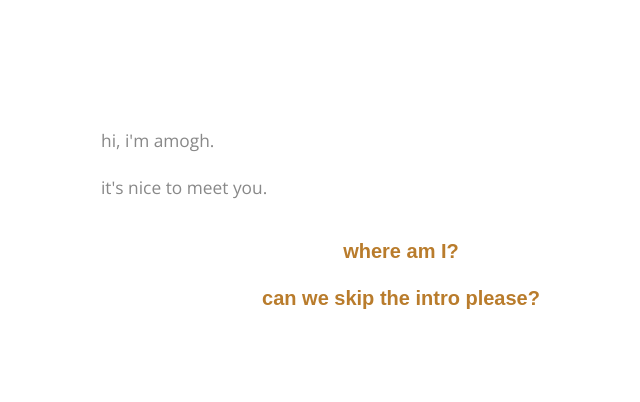
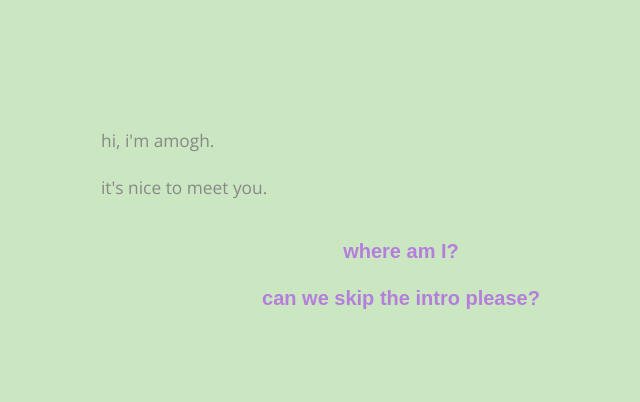
Before and after one commit to qmogh/Ink-Website, a plain HTML site: page index.html in a window 1280 px wide. Shown: the part 61-463 px from the top of the page, without its empty margins (239-879 px from the left). Drawn offline with nearby package versions, Linux system fonts and the light colour scheme; a web font is replaced by a local one.

Commit message:
Update style.css

```diff
--- a/style.css
+++ b/style.css
@@ -3,7 +3,7 @@
 body {
     font-family: 'Open Sans', sans-serif;
     font-weight: lighter;
-    background: white;
+    background: #cae7c1;
 }
 
 body.dark {
@@ -80,7 +80,7 @@ h3.written-in-ink {
     margin: 0 auto;
     padding: 20px;
     padding-top: 4em;
-    background: white;
+    background: #cae7c1;
 }
 
 .dark .container {
@@ -96,7 +96,7 @@ p {
 
 a {
     font-weight: 700;
-    color: #b97c2c;
+    color: #B57EDC;
     font-family: sans-serif;
     transition: color 0.6s;
     text-decoration: none;
```
